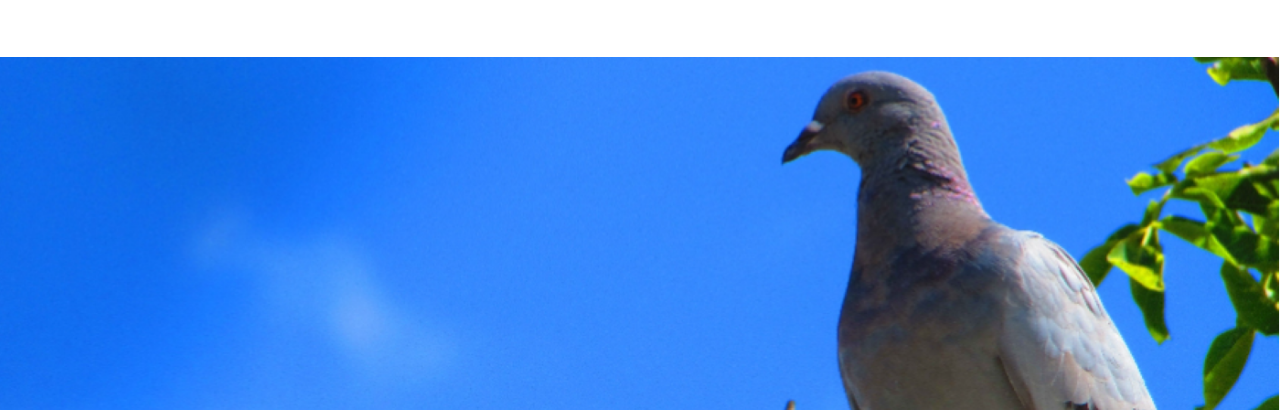
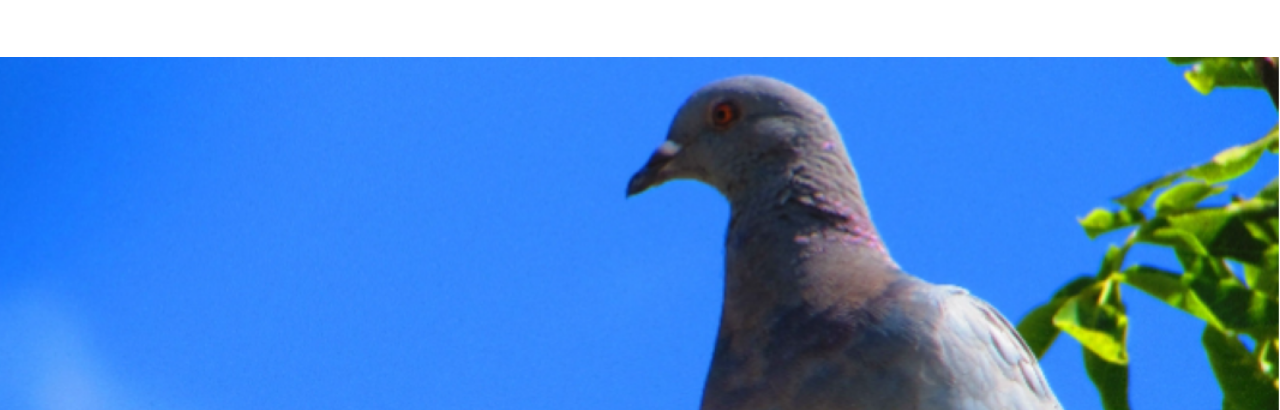
Before and after one commit to OlegKhutorianskyi/Gena, a plain HTML site: page index.html in a window 1280 px wide. Shown: the part 183-593 px from the top of the page. Drawn offline with nearby package versions, Linux system fonts and the light colour scheme; some packages are replaced by stand-ins of ours; a script that the page names is missing.

Commit message:
top__inner fixxed

```diff
--- a/css/style.css
+++ b/css/style.css
@@ -104,7 +104,7 @@ body{
     background-size: cover;
 }
 .top__inner{
-    min-height: 640px;
+    min-height: 840px;
     color: #fff;
     font-family: 'Cormorant', serif;
     font-weight: 400;
```
Also changed, not shown: index.html (+3 -1 lines).
